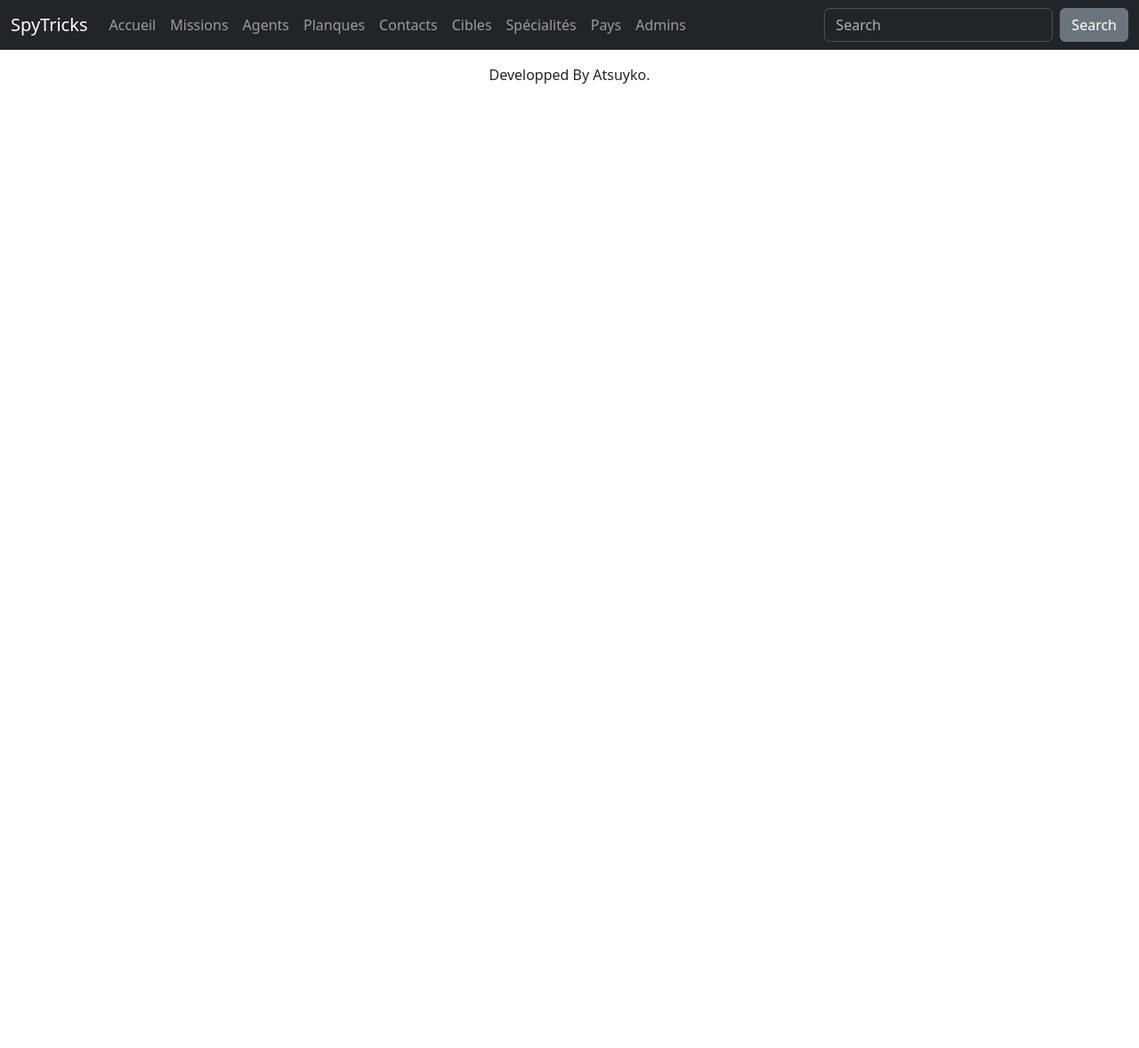
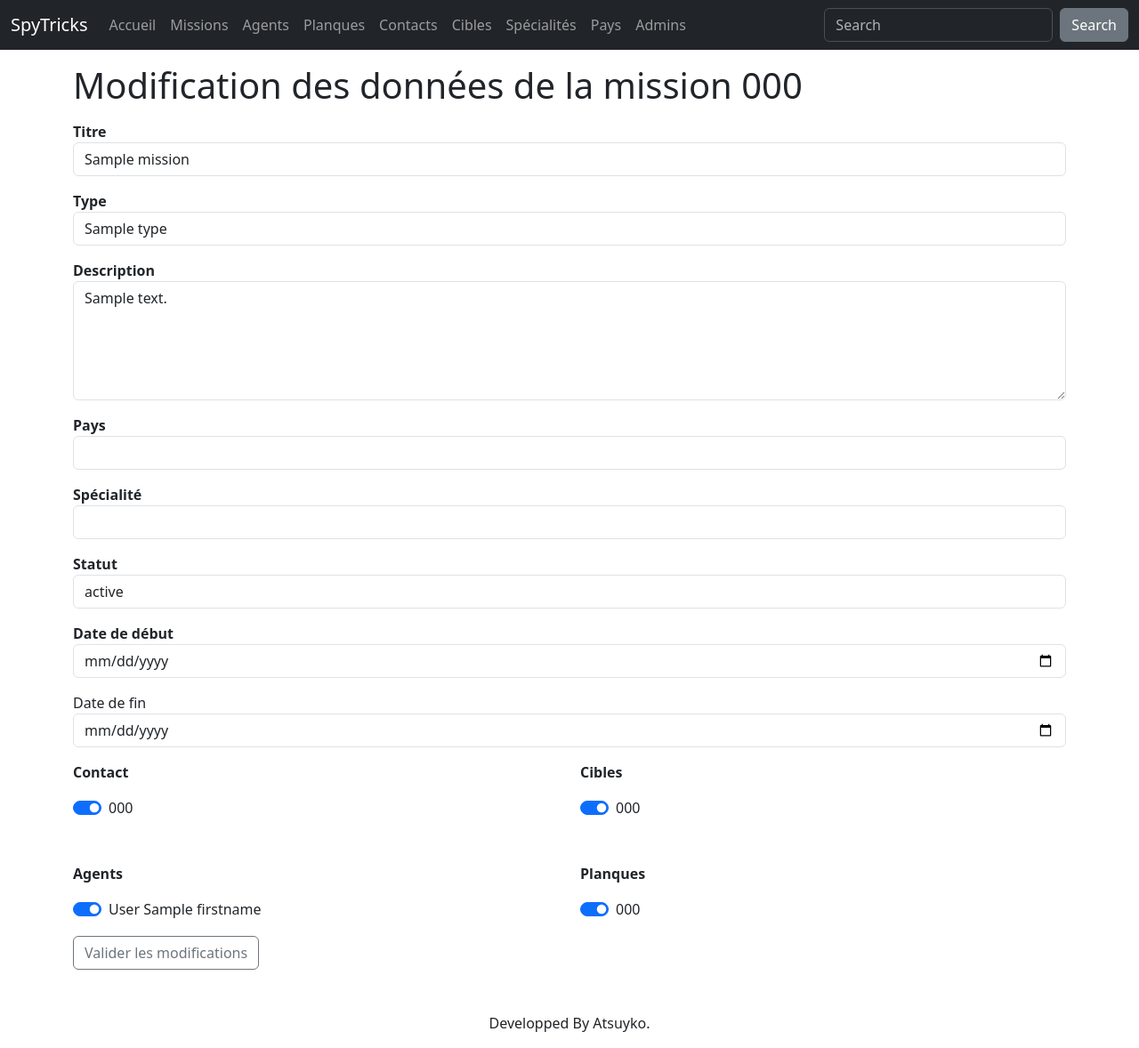
Before and after one commit to Atsuyko/SpyTricks, a PHP site: template views/mission/edit.php in a window 1280 px wide. Shown: the whole page at 89% size. Before the commit the page ends 94 px from the top, so only its background shows below. Run offline with PHP 8.4, Linux system fonts and the light colour scheme; the template is opened without the code that fills it: most values are stand-ins (such as "Sample title", 1, 10 or a date in 2020).

Commit message:
Add edit page for mission

```diff
--- a/app/Controllers/AgentController.php
+++ b/app/Controllers/AgentController.php
@@ -39,7 +39,7 @@
     $specialities = array_pop($specialities);
     array_splice($_POST, 4);
 
-    $result = $agent->update($id, $_POST, $specialities);
+    $result = $agent->updateSpe($id, $_POST, $specialities);
 
     if ($result) {
       return header('Location: /spytricks/agent');
--- a/app/Models/Agent.php
+++ b/app/Models/Agent.php
@@ -62,7 +62,7 @@
     );
   }
 
-  public function update(int $id, array $data, ?array $relations = null)
+  public function updateSpe(int $id, array $data, ?array $relations = null)
   {
     parent::updateById($id, $data);
 
--- a/views/hideout/edit.php
+++ b/views/hideout/edit.php
@@ -9,7 +9,7 @@
     <input type="text" class="form-control" name="type" id="type" value="<?= $params['hideout']->getType() ?>">
   </div>
   <div class="form-group mb-3">
-    <label for="countries">Nationalité</label>
+    <label for="countries">Pays</label>
     <select class="form-control" id="countries" name="id_country">
       <option selected value="<?= $params['hideout']->getIdCountry() ?>"><?= $params['hideout']->getCountry()[0]->nation ?></option>
       <?php foreach ($params['countries'] as $country) : ?>
--- a/views/layout.php
+++ b/views/layout.php
@@ -57,7 +57,7 @@
     <?= $content ?>
   </div>
   <footer>
-    <div class="container d-flex justify-content-center">
+    <div class="container d-flex justify-content-center mt-5">
       <p>Developped By Atsuyko.</p>
     </div>
   </footer>
--- a/views/mission/edit.php
+++ b/views/mission/edit.php
@@ -0,0 +1,120 @@
+<h1 class="mt-3 mb-3">Modification des données de la mission <?= $params['mission']->getCode() ?></h1>
+<form action="<?= $params['mission']->getCode() ?>" method="POST">
+  <div class="form-group mb-3">
+    <label for="title"><b>Titre</b></label>
+    <input type="text" class="form-control" name="title" id="title" value="<?= $params['mission']->getTitle() ?>">
+  </div>
+  <div class="form-group mb-3">
+    <label for="type"><b>Type</b></label>
+    <input type="text" class="form-control" name="type" id="type" value="<?= $params['mission']->getType() ?>">
+  </div>
+  <div class="form-group mb-3">
+    <label for="description"><b>Description</b></label>
+    <textarea class="form-control" name="description" id="description" rows="5"><?= $params['mission']->getDescription() ?></textarea>
+  </div>
+  <div class="form-group mb-3">
+    <label for="countries"><b>Pays</b></label>
+    <select class="form-control" id="countries" name="id_country">
+      <option selected value="<?= $params['mission']->getIdCountry() ?>"><?= $params['mission']->getCountry()[0]->nation ?></option>
+      <?php foreach ($params['countries'] as $country) : ?>
+        <option value="<?= $country->getId() ?>"><?= $country->getNation() ?></option>
+      <?php endforeach ?>
+    </select>
+  </div>
+  <div class="form-group mb-3">
+    <label for="specialities"><b>Spécialité</b></label>
+    <select class="form-control" id="specialities" name="id_spe">
+      <option selected value="<?= $params['mission']->getIdSpe() ?>"><?= $params['mission']->getSpe()[0]->spe ?></option>
+      <?php foreach ($params['specialities'] as $speciality) : ?>
+        <option value="<?= $speciality->getId() ?>"><?= $speciality->getSpe() ?></option>
+      <?php endforeach ?>
+    </select>
+  </div>
+  <div class="form-group mb-3">
+    <label for="status"><b>Statut</b></label>
+    <select class="form-control" id="status" name="status">
+      <option selected value="<?= $params['mission']->getStatus() ?>"><?= $params['mission']->getStatus() ?></option>
+        <option value="En préparation">En préparation</option>
+        <option value="En cours">En cours</option>
+        <option value="Terminé">Terminé</option>
+        <option value="Echec">Echec</option>
+    </select>
+  </div>
+  <div class="form-group mb-3">
+    <label for="start"><b>Date de début</b></label>
+    <input type="date" class="form-control" name="start" id="start" value="<?= $params['mission']->getStart() ?>">
+  </div>
+  <div class="form-group mb-3">
+    <label for="end">Date de fin</label>
+    <input type="date" class="form-control" name="end" id="end" value="<?= $params['mission']->getEnd() ?>">
+  </div>
+  <div class="row">
+  <div class="col-6">
+      <p><b>Contact</b></p>
+      <?php foreach ($params['contacts'] as $contact) : ?>
+        <div class="form-check form-switch">
+          <input class="form-check-input"
+          type="checkbox"
+          value="<?= $contact->getCode() ?>"
+          id="<?= $contact->getCode() ?>"
+          name="<?= $contact->getCode() ?>"
+          <?php foreach ($params['mission']->getContact() as $ctt) {
+            echo ($contact->getCode() === $ctt->getCode()) ? 'checked' : '';
+          }?>>
+          <label class="form-check-label" for="<?= $contact->getCode() ?>"><?= $contact->getCode() ?></label>
+        </div>
+      <?php endforeach ?>
+    </div>
+    <div class="col-6">
+      <p><b>Cibles</b></p>
+      <?php foreach ($params['targets'] as $target) : ?>
+        <div class="form-check form-switch">
+          <input class="form-check-input"
+          type="checkbox"
+          value="<?= $target->getCode() ?>"
+          id="<?= $target->getCode() ?>"
+          name="<?= $target->getCode() ?>"
+          <?php foreach ($params['mission']->getTarget() as $tgt) {
+            echo ($target->getCode() === $tgt->getCode()) ? 'checked' : '';
+          }?>>
+          <label class="form-check-label" for="<?= $target->getCode() ?>"><?= $target->getCode() ?></label>
+        </div>
+      <?php endforeach ?>
+    </div>
+  </div>
+  <div class="row mt-5">
+    <div class="col-6">
+      <p><b>Agents</b></p>
+      <?php foreach ($params['agents'] as $agent) : ?>
+        <div class="form-check form-switch">
+          <input class="form-check-input"
+          type="checkbox"
+          value="<?= $agent->getId() ?>"
+          id="<?= $agent->getId() ?>"
+          name="<?= $agent->getId() ?>"
+          <?php foreach ($params['mission']->getAgent() as $agt) {
+            echo ($agent->getId() === $agt->id) ? 'checked' : '';
+          }?>>
+          <label class="form-check-label" for="<?= $agent->getId() ?>"><?= $agent->getLastname() ?> <?= $agent->getFirstname() ?></label>
+        </div>
+      <?php endforeach ?>
+    </div>
+    <div class="col-6">
+      <p><b>Planques</b></p>
+      <?php foreach ($params['hideouts'] as $hideout) : ?>
+        <div class="form-check form-switch">
+          <input class="form-check-input"
+          type="checkbox"
+          value="<?= $hideout->getCode() ?>"
+          id="<?= $hideout->getCode() ?>"
+          name="<?= $hideout->getCode() ?>"
+          <?php foreach ($params['mission']->getHideout() as $hdt) {
+            echo ($hideout->getCode() === $hdt->getCode()) ? 'checked' : '';
+          }?>>
+          <label class="form-check-label" for="<?= $hideout->getCode() ?>"><?= $hideout->getCode() ?></label>
+        </div>
+      <?php endforeach ?>
+    </div>
+  </div>
+  <button type="submit" class="btn btn-outline-secondary mt-3">Valider les modifications</button>
+</form>
--- a/views/mission/show.php
+++ b/views/mission/show.php
@@ -40,7 +40,7 @@
     <h6>Agents : </h6>
     <ul>
       <?php foreach ($params['mission']->getAgent() as $agent) : ?>
-        <li><?= $agent->lastname ?></li>
+        <li><?= $agent->lastname ?> <?= $agent->firstname ?></li>
       <?php endforeach ?>
     </ul>
     </p>
@@ -52,12 +52,12 @@
 
     <p class="card-text mt-2">
     <h6>Début de mission : </h6>
-    <?= $params['mission']->getStart() ?>
+    <?= $params['mission']->getStartFormat() ?>
     </p>
 
     <p class="card-text mt-2">
     <h6>Fin de mission : </h6>
-    <?= $params['mission']->getEnd() ?>
+    <?= $params['mission']->getEndFormat() ?>
     </p>
 
     <a href="../mission" class="btn btn-outline-dark d-flex justify-content-center">Retour à la liste des missions</a>
```
Also changed, not shown: app/Controllers/MissionController.php (+36 -0 lines), app/Models/Mission.php (+24 -3 lines).
